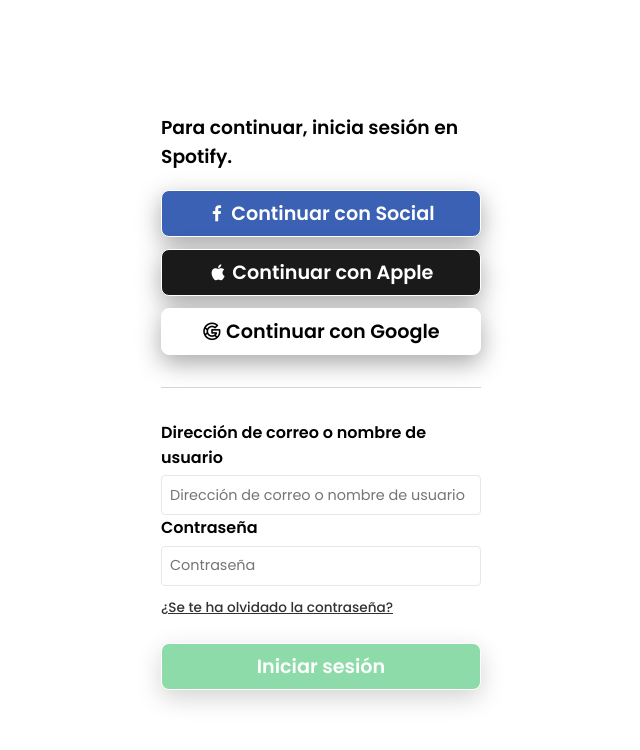
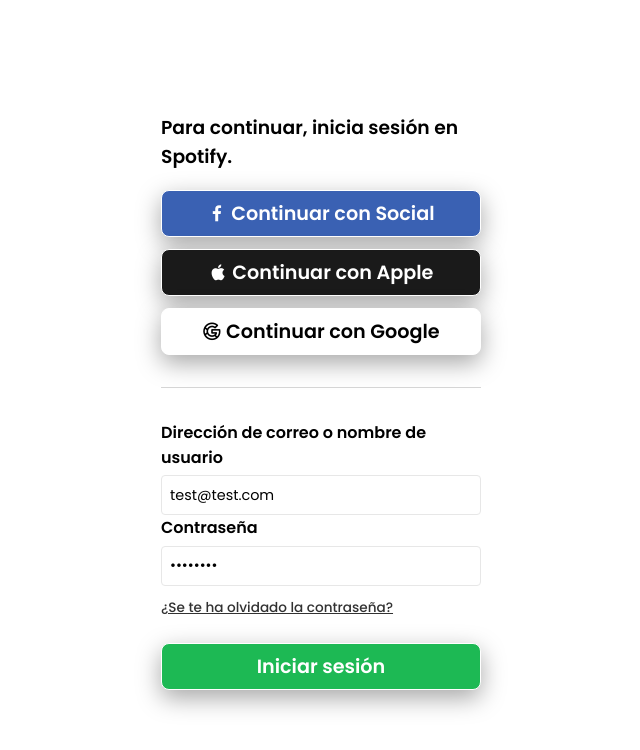
Before and after one commit to jhoncharry/frontend-angular-spotify, an Angular app: page /auth/login in a window 1280 px wide. Shown: the top 750 px of the page, without its empty margins (319-959 px from the left). Built offline with nearby package versions, Linux system fonts and the light colour scheme; what ngx-cookie-service would draw is missing.

Commit message:
Added values to form login

```diff
--- a/src/app/modules/auth/pages/login-pages/login-pages.component.ts
+++ b/src/app/modules/auth/pages/login-pages/login-pages.component.ts
@@ -21,8 +21,11 @@ export class LoginPagesComponent implements OnInit {
 
   ngOnInit(): void {
     this.formLogin = new FormGroup({
-      email: new FormControl('', [Validators.required, Validators.email]),
-      password: new FormControl('', [
+      email: new FormControl('test@test.com', [
+        Validators.required,
+        Validators.email,
+      ]),
+      password: new FormControl('12345678', [
         Validators.required,
         Validators.minLength(6),
         Validators.maxLength(12),
```
